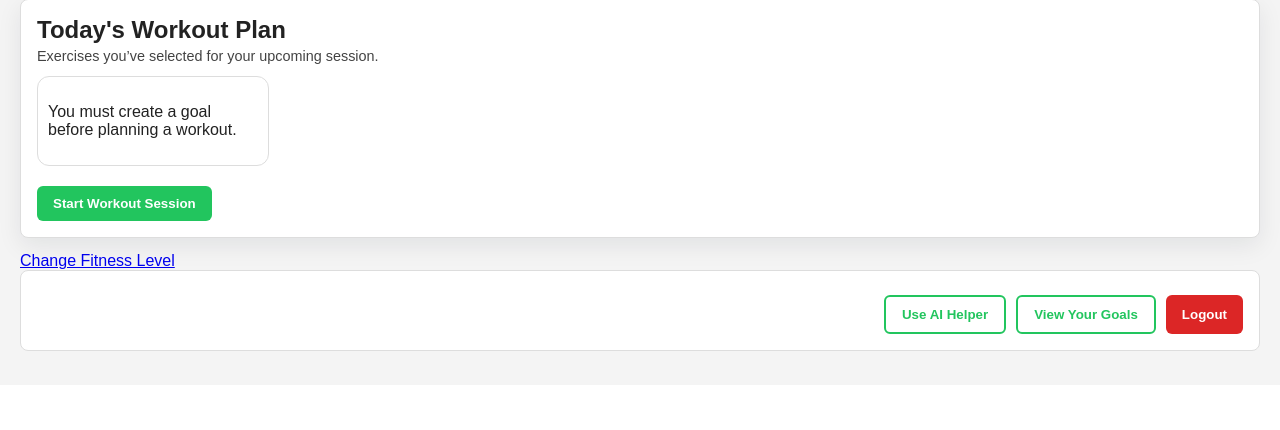
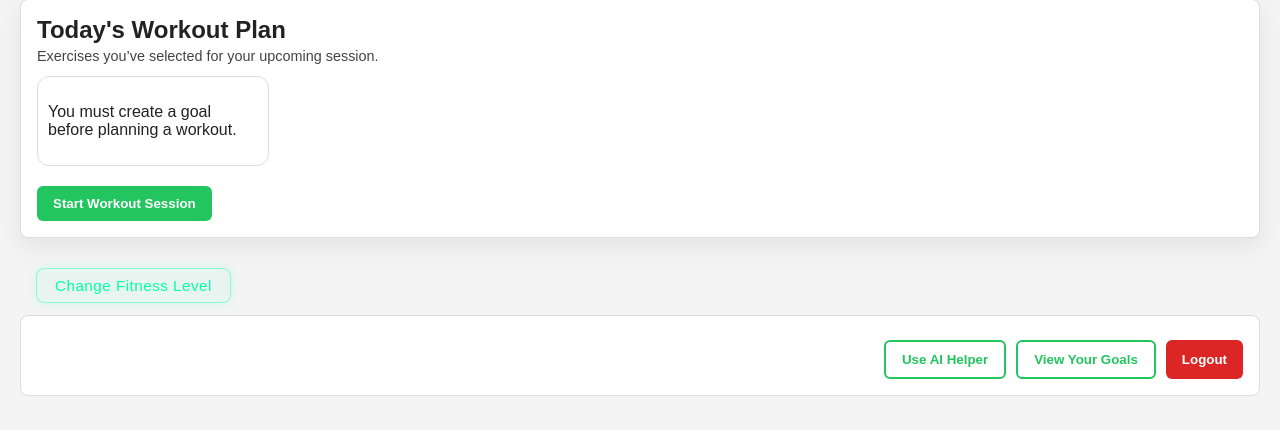
Before and after one commit to RunnelleMoredo/CSCI-4230U---Advanced-Web-Development-Final-Project-, a Flask app: page /main_dashboard in a window 1280 px wide. Shown: the part 535-965 px from the top of the page. Before the commit the page ends 886 px from the top, so only its background shows below. Run offline with Flask 3, Linux system fonts and the light colour scheme.

Commit message:
Changes to a button

```diff
--- a/static/styles/dashboard.css
+++ b/static/styles/dashboard.css
@@ -1278,3 +1278,75 @@ body:not(.dark-mode) .auth-input::placeholder {
 body.dark-mode .theme-slider {
   color: var(--accent, #3b82f6);
 }
+
+.profile-icon {
+  position: absolute;
+  top: 18px;
+  right: 25px;
+  cursor: pointer;
+}
+
+.profile-icon img {
+  width: 38px;
+  height: 38px;
+  border-radius: 50%;
+  border: 2px solid #00ffaa;
+  transition: transform 0.2s ease;
+}
+
+.profile-icon img:hover {
+  transform: scale(1.1);
+}
+
+/* =====================================================
+   Fitness Level Button — sleek, modern style
+   ===================================================== */
+.fitness-level-btn {
+  display: inline-block;
+  margin: 16px 0 12px 16px;
+  padding: 8px 18px;
+  border: 1px solid rgba(0, 255, 170, 0.4);
+  border-radius: 8px;
+  color: #00ffaa;
+  text-decoration: none;
+  font-weight: 500;
+  font-size: 0.95rem;
+  letter-spacing: 0.5px;
+  background: rgba(0, 255, 170, 0.05);
+  box-shadow: 0 0 12px rgba(0, 255, 170, 0.15);
+  transition: all 0.25s ease;
+}
+
+.fitness-level-btn:hover {
+  background: rgba(0, 255, 170, 0.15);
+  color: #ffffff;
+  border-color: rgba(0, 255, 170, 0.7);
+  box-shadow: 0 0 18px rgba(0, 255, 170, 0.35);
+  transform: translateY(-2px);
+}
+
+.fitness-level-btn:active {
+  transform: scale(0.97);
+}
+
+/* Floating "Change Fitness Level" button */
+.change-level-btn {
+  display: inline-block;
+  position: fixed;
+  bottom: 25px;
+  right: 30px;
+  background: linear-gradient(135deg, #00ffaa, #00e0aa);
+  color: #0b0f14;
+  font-weight: 600;
+  padding: 12px 24px;
+  border-radius: 12px;
+  text-decoration: none;
+  box-shadow: 0 0 20px rgba(0, 255, 170, 0.35);
+  transition: all 0.3s ease;
+  z-index: 999;
+}
+
+.change-level-btn:hover {
+  transform: scale(1.07);
+  box-shadow: 0 0 35px rgba(0, 255, 170, 0.6);
+}
```
